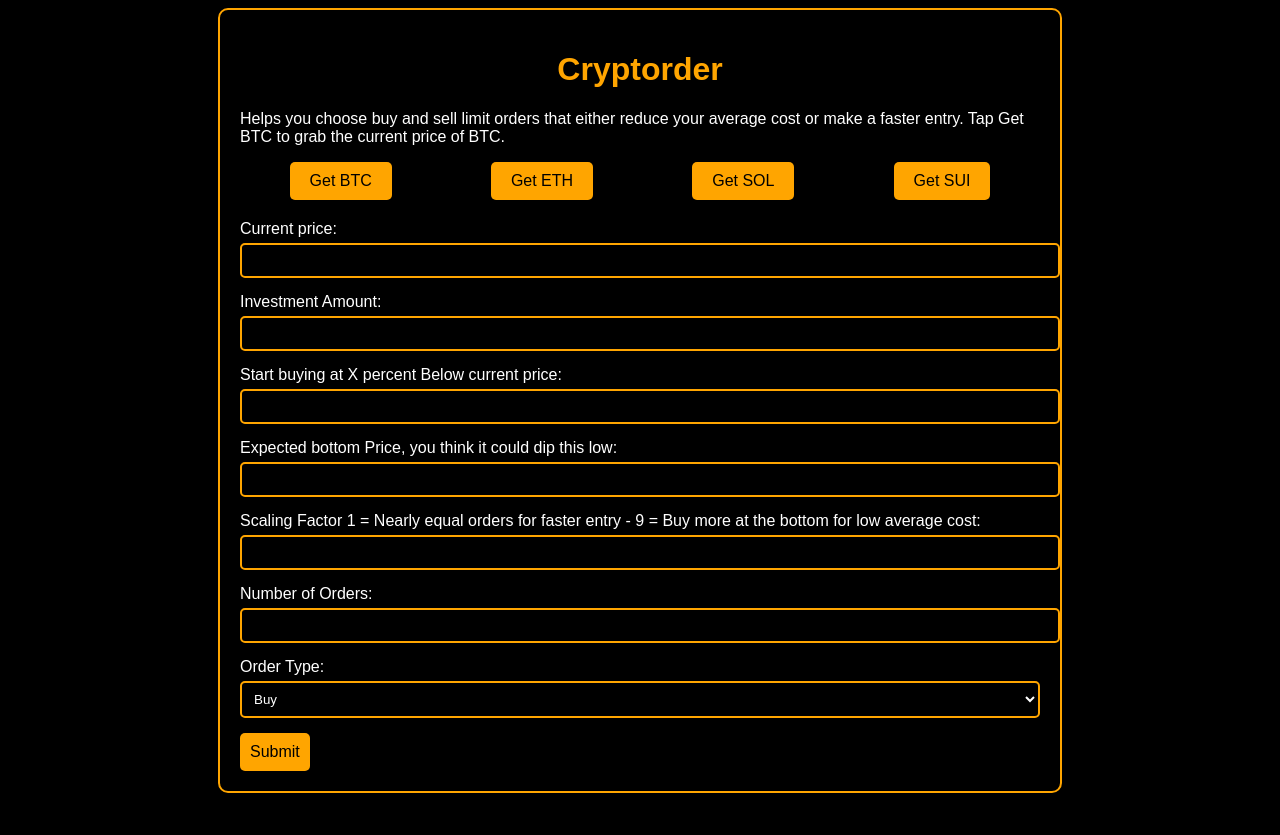
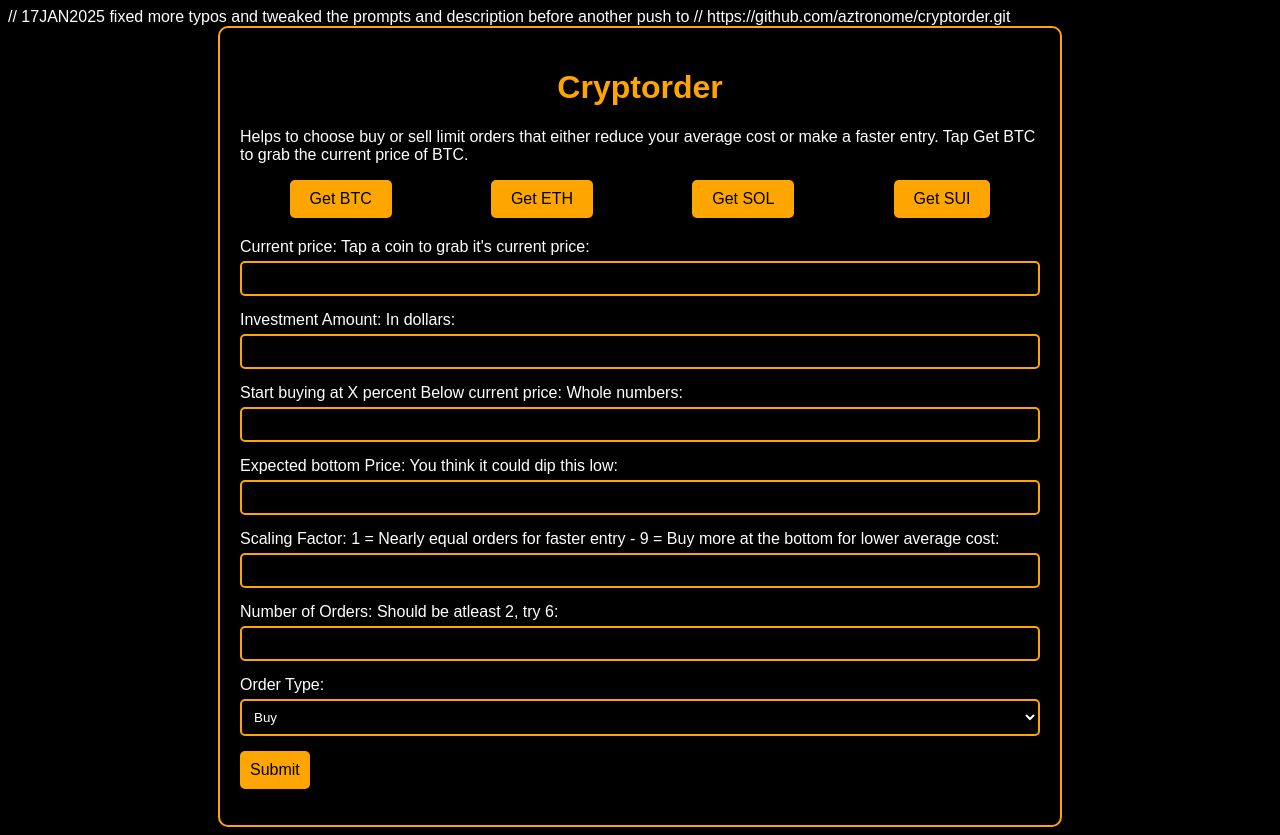
Before and after one commit to aztronome/cryptorder, a Flask app: page / in a window 1280 px wide. Before the commit the page ends 793 px from the top, so only its background shows below. Run offline with Flask 3, Linux system fonts and the light colour scheme.

Commit message:
Update app

```diff
--- a/runtime.txt
+++ b/runtime.txt
@@ -0,0 +1 @@
+python-3.9.6
--- a/templates/index.html
+++ b/templates/index.html
@@ -1,3 +1,5 @@
+// 17JAN2025 fixed more typos and tweaked the prompts and description before another push to
+// https://github.com/aztronome/cryptorder.git
 <!DOCTYPE html>
 <html lang="en">
 <head>
@@ -9,7 +11,7 @@
 <body>
     <div class="container">
         <h1>Cryptorder</h1>
-        <p>Helps you choose buy and sell limit orders that either reduce your average cost or make a faster entry. Tap Get BTC to grab the current price of BTC.</p>
+        <p>Helps to choose buy or sell limit orders that either reduce your average cost or make a faster entry. Tap Get BTC to grab the current price of BTC.</p>
 
         <div class="button-row">
             <button class="get-button" onclick="fetchPrice('BTC')">Get BTC</button>
@@ -20,32 +22,32 @@
 
         <form method="POST" action="/submit">
             <div class="form-group">
-                <label for="price">Current price:</label>
+                <label for="price">Current price: Tap a coin to grab it's current price:</label>
                 <input type="text" id="price" name="price" value="{{ request.form.get('price', '') }}" readonly>
             </div>
 
             <div class="form-group">
-                <label for="investment">Investment Amount:</label>
+                <label for="investment">Investment Amount: In dollars:</label>
                 <input type="number" id="investment" name="investment" value="{{ request.form.get('investment', '') }}" required>
             </div>
 
             <div class="form-group">
-                <label for="percent">Start buying at X percent Below current price:</label>
+                <label for="percent">Start buying at X percent Below current price: Whole numbers:</label>
                 <input type="number" id="percent" name="percent" value="{{ request.form.get('percent', '') }}" required>
             </div>
 
             <div class="form-group">
-                <label for="bottom_price">Expected bottom Price, you think it could dip this low:</label>
+                <label for="bottom_price">Expected bottom Price: You think it could dip this low:</label>
                 <input type="number" id="bottom_price" name="bottom_price" value="{{ request.form.get('bottom_price', '') }}" required>
             </div>
 
             <div class="form-group">
-                <label for="scaling_factor">Scaling Factor 1 = Nearly equal orders for faster entry - 9 = Buy more at the bottom for low average cost:</label>
+                <label for="scaling_factor">Scaling Factor: 1 = Nearly equal orders for faster entry - 9 = Buy more at the bottom for lower average cost:</label>
                 <input type="number" id="scaling_factor" name="scaling_factor" min="1" max="9" value="{{ request.form.get('scaling_factor', '') }}" required>
             </div>
 
             <div class="form-group">
-                <label for="num_orders">Number of Orders:</label>
+                <label for="num_orders">Number of Orders: Should be atleast 2, try 6:</label>
                 <input type="number" id="num_orders" name="num_orders" value="{{ request.form.get('num_orders', '') }}" required>
             </div>
 
```
